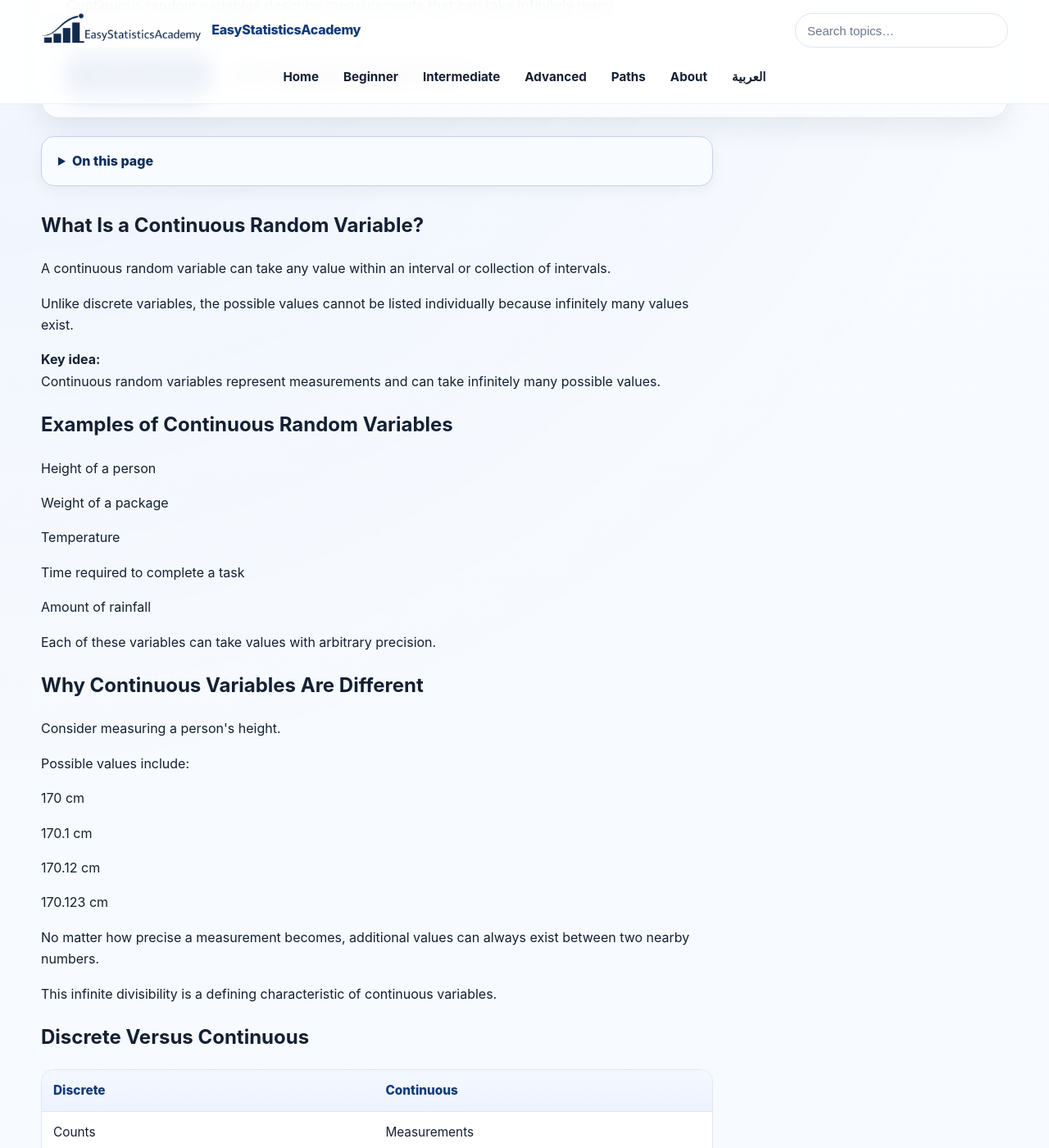
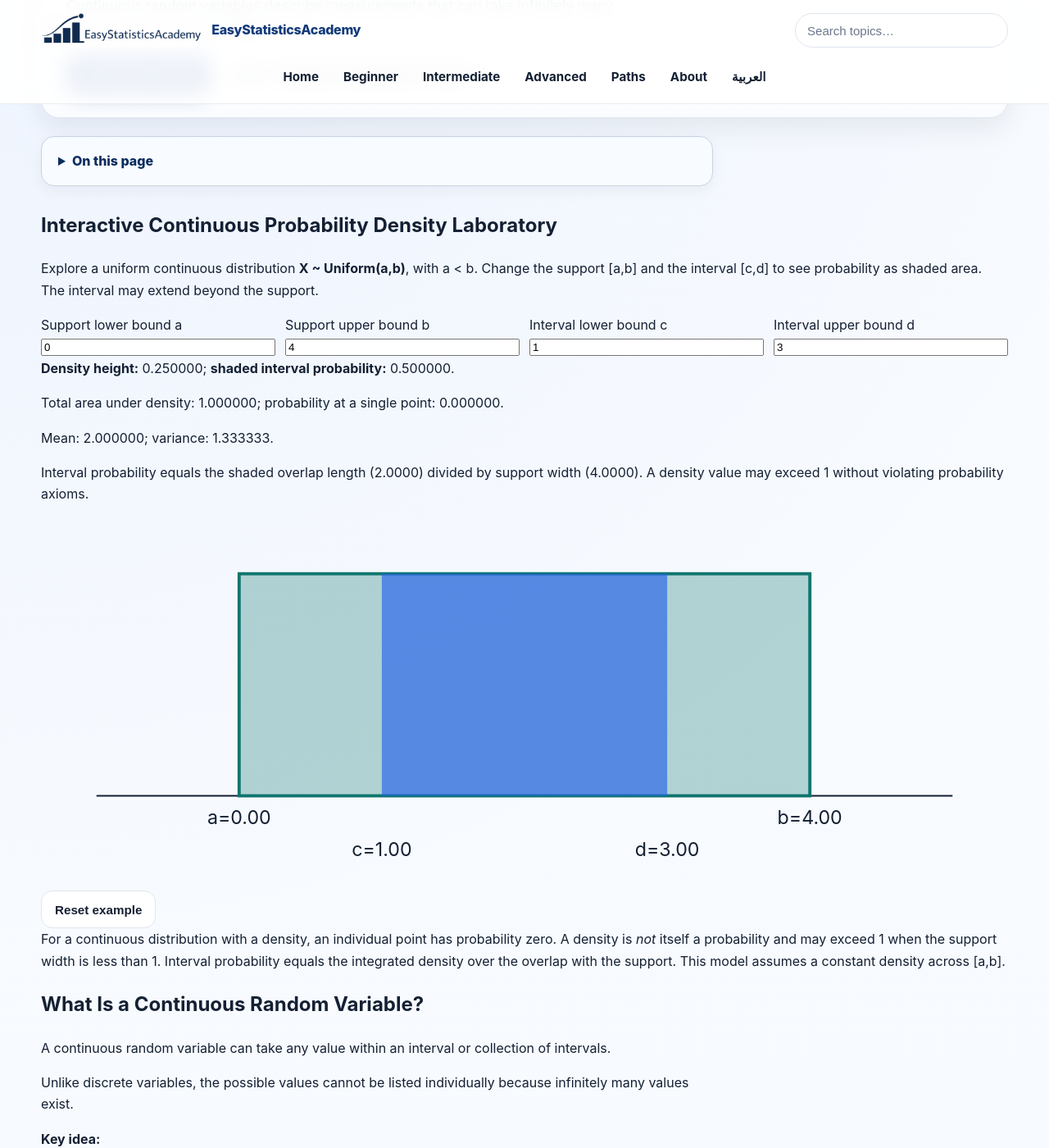
Before and after one commit to ammar-homaida-statistics/easystatisticsacademy, a Jekyll site: the page built from probability/random-variables/continuous-random-variables/index.md, in a window 1280 px wide and 1400 px high, scrolled down 351 px. Shown: the whole window at 82% size. Built offline with Jekyll 4.4.1, drawn with Linux system fonts in a browser that asks for light colours.

Commit message:
Batch #80: embed accessible uniform PDF density and area laboratory

```diff
--- a/probability/random-variables/continuous-random-variables/index.md
+++ b/probability/random-variables/continuous-random-variables/index.md
@@ -68,6 +68,26 @@ sidebar: false
 </section>
 
 <!-- LESSON -->
+<section class="concept-box" id="esa-uniform-pdf-lab" aria-labelledby="esa-updf-heading" style="min-width:0;overflow-wrap:anywhere">
+<h2 id="esa-updf-heading">Interactive Continuous Probability Density Laboratory</h2>
+<p>Explore a uniform continuous distribution <strong>X ~ Uniform(a,b)</strong>, with a &lt; b. Change the support [a,b] and the interval [c,d] to see probability as shaded area. The interval may extend beyond the support.</p>
+<div style="display:grid;grid-template-columns:repeat(auto-fit,minmax(min(100%,150px),1fr));gap:12px">
+<label for="esa-updf-a">Support lower bound a<input id="esa-updf-a" type="number" step="any" value="0" style="width:100%"></label>
+<label for="esa-updf-b">Support upper bound b<input id="esa-updf-b" type="number" step="any" value="4" style="width:100%"></label>
+<label for="esa-updf-c">Interval lower bound c<input id="esa-updf-c" type="number" step="any" value="1" style="width:100%"></label>
+<label for="esa-updf-d">Interval upper bound d<input id="esa-updf-d" type="number" step="any" value="3" style="width:100%"></label>
+</div>
+<p role="alert" id="esa-updf-error" hidden></p>
+<div id="esa-updf-results" aria-live="polite">
+<p><strong>Density height:</strong> <output id="esa-updf-density">—</output>; <strong>shaded interval probability:</strong> <output id="esa-updf-probability">—</output>.</p>
+<p>Total area under density: <output id="esa-updf-integral">—</output>; probability at a single point: <output id="esa-updf-pointProbability">—</output>.</p>
+<p>Mean: <output id="esa-updf-mean">—</output>; variance: <output id="esa-updf-variance">—</output>.</p>
+<p id="esa-updf-interpretation"></p></div>
+<svg id="esa-updf-chart" viewBox="0 0 610 235" style="width:100%;height:auto;display:block" role="img" aria-label="Uniform probability density and shaded probability interval"></svg>
+<button id="esa-updf-reset" class="btn btn-outline" type="button">Reset example</button>
+<p>For a continuous distribution with a density, an individual point has probability zero. A density is <em>not</em> itself a probability and may exceed 1 when the support width is less than 1. Interval probability equals the integrated density over the overlap with the support. This model assumes a constant density across [a,b].</p>
+</section>
+<script defer src="/js/uniform-pdf-interval-explorer.js"></script>
 
 <section>
 
```
